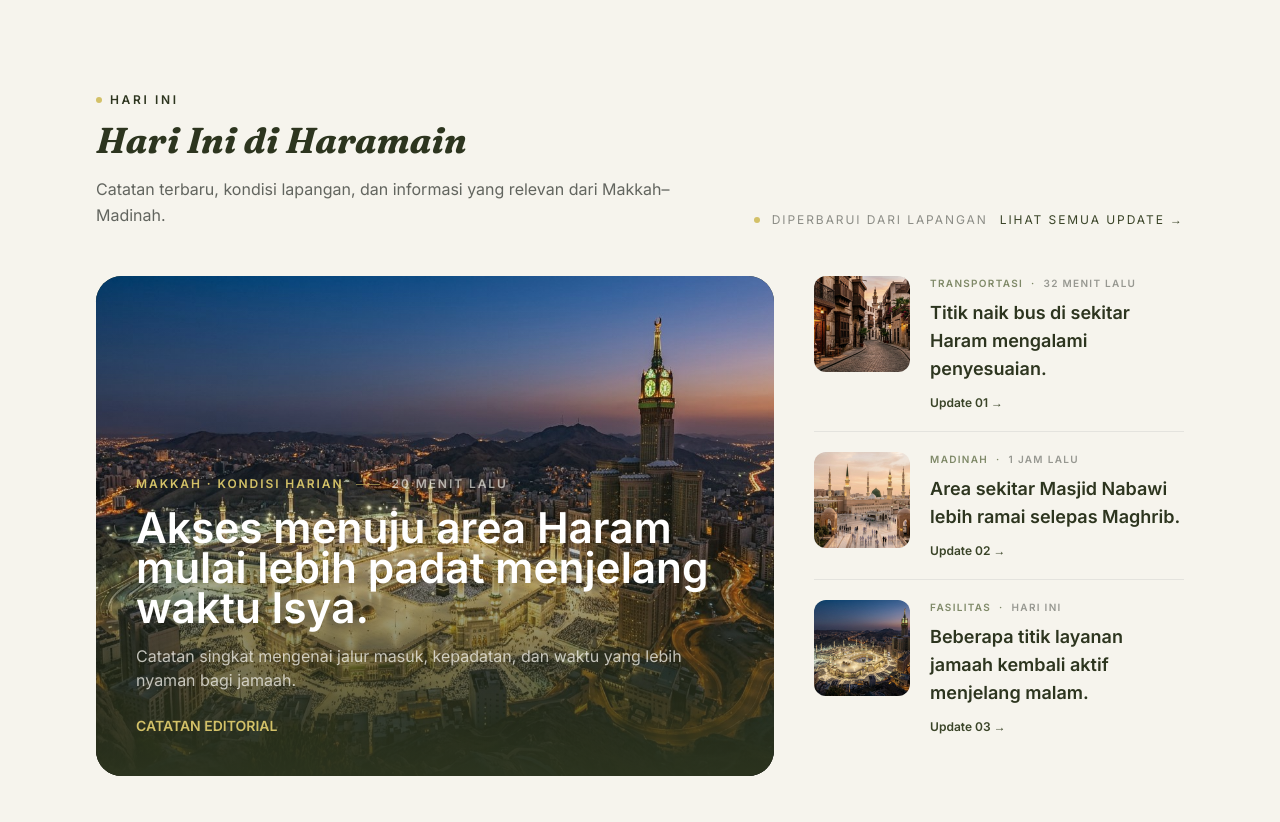
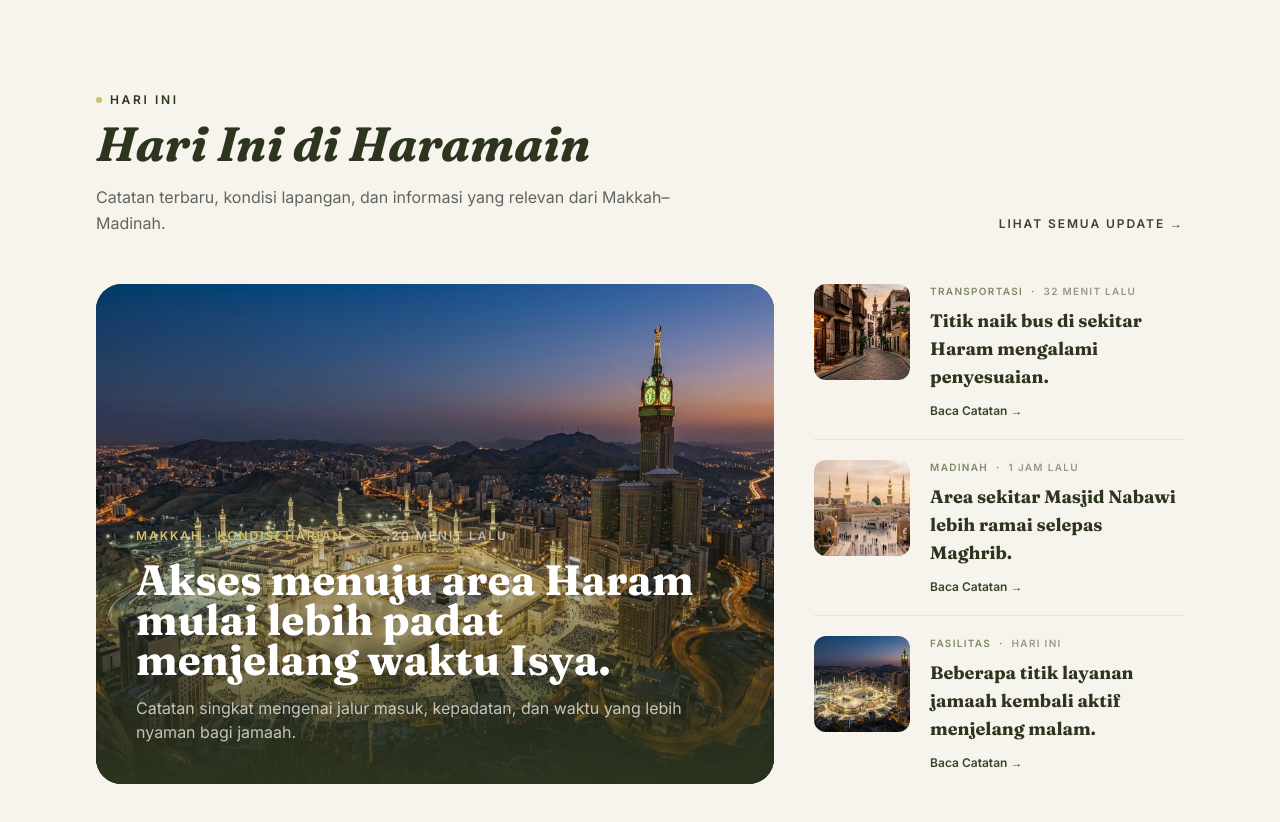
Before and after one commit to adityamzr/sh-web, a Nuxt app: page / in a window 1280 px wide. Shown: the part 820-1642 px from the top of the page. Built offline with nearby package versions, Linux system fonts and the light colour scheme.

Commit message:
fix(media): refine Hari Ini hierarchy

```diff
--- a/components/MediaTodaySection.vue
+++ b/components/MediaTodaySection.vue
@@ -19,10 +19,10 @@ const supportingUpdates = [
       <div class="flex flex-col justify-between gap-5 sm:flex-row sm:items-end">
         <div>
           <p class="flex items-center gap-2 text-xs font-semibold uppercase tracking-[0.22em] text-sht-olive-dark"><span class="h-1.5 w-1.5 rounded-full bg-sht-gold" aria-hidden="true" />HARI INI</p>
-          <h2 id="today-heading" class="mt-3 font-hero text-3xl font-bold italic leading-tight text-sht-olive-dark sm:text-4xl">Hari Ini di Haramain</h2>
+          <h2 id="today-heading" class="mt-3 font-hero text-4xl font-bold italic leading-[0.98] text-sht-olive-dark sm:text-5xl">Hari Ini di Haramain</h2>
           <p class="mt-4 max-w-xl text-base leading-relaxed text-sht-charcoal/70">Catatan terbaru, kondisi lapangan, dan informasi yang relevan dari Makkah–Madinah.</p>
         </div>
-        <div class="flex items-center gap-3 text-xs uppercase tracking-[0.16em] text-sht-charcoal/50"><span class="h-1.5 w-1.5 rounded-full bg-sht-gold" aria-hidden="true" />DIPERBARUI DARI LAPANGAN<span class="hidden text-sht-olive sm:inline">Lihat Semua Update →</span></div>
+        <div class="text-xs uppercase tracking-[0.16em] text-sht-olive sm:pb-1"><span class="font-semibold">Lihat Semua Update →</span></div>
       </div>
 
       <div class="mt-12 grid gap-8 lg:grid-cols-[minmax(0,1.65fr)_minmax(20rem,0.9fr)] lg:gap-10">
@@ -31,16 +31,16 @@ const supportingUpdates = [
           <div class="absolute inset-0 bg-gradient-to-t from-sht-olive-dark/95 via-sht-olive-dark/20 to-transparent" aria-hidden="true" />
           <div class="relative flex min-h-[440px] flex-col justify-end p-6 sm:min-h-[500px] sm:p-10">
             <div class="flex flex-wrap items-center gap-3 text-xs font-semibold uppercase tracking-[0.16em] text-sht-gold"><span>{{ featuredUpdate.category }}</span><span class="h-px w-6 bg-sht-gold/60" aria-hidden="true" /><span class="text-sht-off-white/65">{{ featuredUpdate.time }}</span></div>
-            <h3 class="mt-4 max-w-2xl font-sans text-3xl font-bold leading-tight text-white sm:text-4xl lg:text-[2.65rem]">{{ featuredUpdate.title }}</h3>
+            <h3 class="mt-4 max-w-2xl font-hero text-3xl font-bold not-italic leading-tight text-white sm:text-4xl lg:text-[2.65rem]">{{ featuredUpdate.title }}</h3>
             <p class="mt-4 max-w-xl text-sm leading-relaxed text-sht-off-white/75 sm:text-base">{{ featuredUpdate.description }}</p>
-            <span class="mt-6 inline-flex text-sm font-semibold text-sht-gold">CATATAN EDITORIAL</span>
+
           </div>
         </article>
 
         <div class="supporting-rail -mx-5 flex snap-x snap-mandatory gap-4 overflow-x-auto px-5 pb-3 sm:mx-0 sm:px-0 lg:mx-0 lg:block lg:space-y-0 lg:overflow-visible lg:pb-0" aria-label="Tiga update pendukung">
-          <article v-for="(update, index) in supportingUpdates" :key="update.title" class="group flex min-w-[84%] snap-start gap-4 border-b border-sht-stone pb-5 sm:min-w-[70%] lg:min-w-0 lg:gap-5 lg:py-5 lg:first:pt-0 lg:last:border-b-0 lg:last:pb-0">
+          <article v-for="update in supportingUpdates" :key="update.title" class="group flex min-w-[84%] snap-start gap-4 border-b border-sht-stone pb-5 sm:min-w-[70%] lg:min-w-0 lg:gap-5 lg:py-5 lg:first:pt-0 lg:last:border-b-0 lg:last:pb-0">
             <img :src="update.image" :alt="update.alt" class="h-24 w-24 shrink-0 rounded-xl object-cover grayscale-[20%] transition-[filter,transform] duration-500 group-hover:grayscale-0 group-hover:scale-[1.02] sm:h-28 sm:w-28 lg:h-24 lg:w-24" />
-            <div class="min-w-0 flex-1"><div class="flex flex-wrap items-center gap-x-2 gap-y-1 text-[10px] font-semibold uppercase tracking-[0.13em] text-sht-sage"><span>{{ update.category }}</span><span aria-hidden="true">·</span><span class="text-sht-charcoal/45">{{ update.time }}</span></div><h3 class="mt-2 font-sans text-lg font-semibold leading-snug text-sht-olive-dark sm:text-xl lg:text-lg">{{ update.title }}</h3><span class="mt-3 block text-xs font-semibold text-sht-olive">Update 0{{ index + 1 }} <span aria-hidden="true">→</span></span></div>
+            <div class="min-w-0 flex-1"><div class="flex flex-wrap items-center gap-x-2 gap-y-1 text-[10px] font-semibold uppercase tracking-[0.13em] text-sht-sage"><span>{{ update.category }}</span><span aria-hidden="true">·</span><span class="text-sht-charcoal/45">{{ update.time }}</span></div><h3 class="mt-2 font-hero text-lg font-bold not-italic leading-snug text-sht-olive-dark sm:text-xl lg:text-lg">{{ update.title }}</h3><span class="mt-3 block text-xs font-semibold text-sht-olive">Baca Catatan <span aria-hidden="true">→</span></span></div>
           </article>
         </div>
       </div>
```
